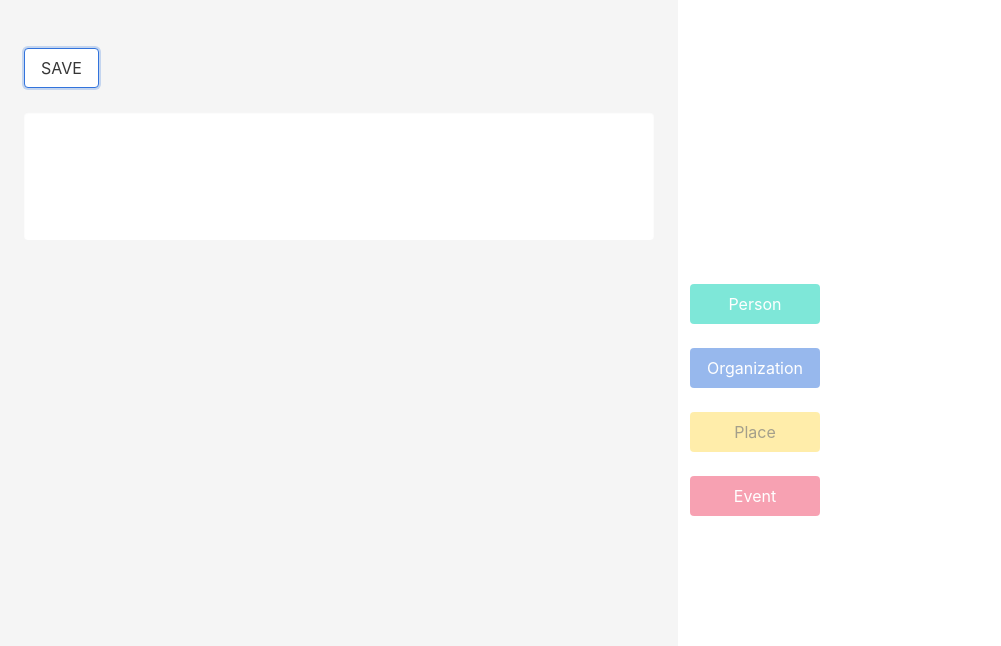
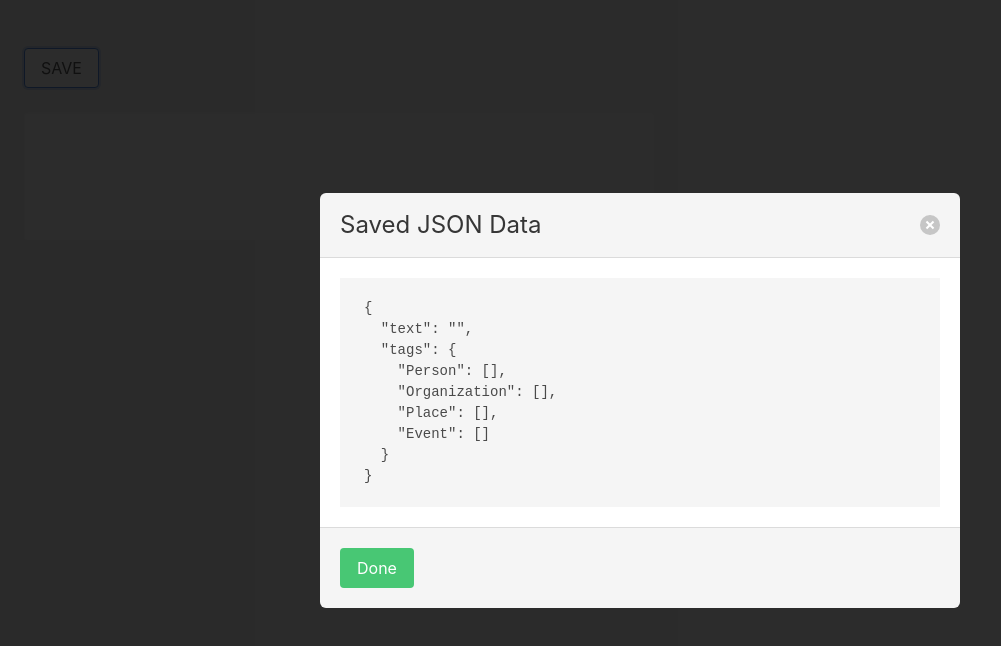
Before and after one commit to sormiston/frontend-challenge, a React (Create React App) app: page / in a window 1280 px wide. Both pictures are taken after a click on the button "SAVE". Shown: the top 646 px of the page, without its empty margins (0-1001 px from the left). Built offline with nearby package versions, Linux system fonts and the light colour scheme.

Commit message:
adds a JSON display modal to replace use of alert() on save

```diff
--- a/src/App.js
+++ b/src/App.js
@@ -1,65 +1,66 @@
-import React, { useReducer, useState, useEffect } from 'react'
-import uuid from 'react-uuid'
-import TagButton from './Subcomponents/TagButton'
-import Layout from './Layout'
-import AnnotationsReader from './Components/AnnotationsReader'
-import TextEditor from './Components/TextEditor'
+import React, { useReducer, useState, useEffect, useCallback } from "react";
+import uuid from "react-uuid";
+import TagButton from "./Subcomponents/TagButton";
+import Layout from "./Layout";
+import AnnotationsReader from "./Components/AnnotationsReader";
+import TextEditor from "./Components/TextEditor";
+import JsonModal from "./Subcomponents/JsonModal";
 
 export const ACTIONS = Object.freeze({
-  MERGE_TEXT: 'merge_text',
-  ADD_TAG: 'add_tag',
-  CACHE: 'cache',
-  CLEAR: 'clear',
-})
+  MERGE_TEXT: "merge_text",
+  ADD_TAG: "add_tag",
+  CACHE: "cache",
+  CLEAR: "clear",
+});
 
 export const TAGS = Object.freeze({
-  PERSON: 'Person',
-  ORG: 'Organization',
-  PLACE: 'Place',
-  EVENT: 'Event',
-})
+  PERSON: "Person",
+  ORG: "Organization",
+  PLACE: "Place",
+  EVENT: "Event",
+});
 
 export function colorByTag(tag) {
   switch (tag) {
     case TAGS.PERSON:
-      return 'primary'
+      return "primary";
     case TAGS.ORG:
-      return 'link'
+      return "link";
     case TAGS.PLACE:
-      return 'warning'
+      return "warning";
     case TAGS.EVENT:
-      return 'danger'
+      return "danger";
     default:
-      return ''
+      return "";
   }
 }
 
 const dataScheme = {
-  text: '',
+  text: "",
   tags: {
     Person: [],
     Organization: [],
     Place: [],
     Event: [],
   },
-}
+};
 
 function reducer(state, action) {
-  let newState = {}
+  let newState = {};
   switch (action.type) {
     case ACTIONS.MERGE_TEXT:
       newState = {
         ...state,
         text: action.payload,
-      }
-      cacheData(newState)
-      return newState
+      };
+      cacheData(newState);
+      return newState;
 
     case ACTIONS.ADD_TAG:
       const newTagArray = [
         ...state.tags[action.payload.tag],
         action.payload.span,
-      ]
+      ];
 
       newState = {
         ...state,
@@ -67,64 +68,72 @@ function reducer(state, action) {
           ...state.tags,
           [action.payload.tag]: newTagArray,
         },
-      }
+      };
 
-      cacheData(newState)
-      return newState
+      cacheData(newState);
+      return newState;
 
     case ACTIONS.CLEAR:
-      return dataScheme
+      return dataScheme;
     default:
-      return
+      return;
   }
 }
 
 function cacheData(data) {
-  localStorage.setItem('data', JSON.stringify(data))
+  localStorage.setItem("data", JSON.stringify(data));
 }
 
 // COMPONENT STARTS HERE !
 
 function App() {
-  const initialState = localStorage.getItem('data')
-    ? JSON.parse(localStorage.getItem('data'))
-    : dataScheme
+  const initialState = localStorage.getItem("data")
+    ? JSON.parse(localStorage.getItem("data"))
+    : dataScheme;
 
-  const [data, dispatch] = useReducer(reducer, initialState)
+  const [data, dispatch] = useReducer(reducer, initialState);
   const [indices, setIndices] = useState({
     start: null,
     end: null,
-  })
-  const [selectionValid, setSelectionValid] = useState(false)
+  });
+  const [selectionValid, setSelectionValid] = useState(false);
   const [highlight, setHighlight] = useState({
     start: null,
     end: null,
     tag: null,
     active: false,
-  })
+  });
+  const [isModalActive, setIsModalActive] = useState(false);
+  const [jsonDisplay, setJsonDisplay] = useState("");
 
   useEffect(() => {
     if (indices.start !== null && indices.start !== indices.end) {
-      setSelectionValid(true)
+      setSelectionValid(true);
     } else {
-      setSelectionValid(false)
+      setSelectionValid(false);
     }
-  }, [indices])
+  }, [indices]);
 
   function handleClear(e) {
-    if (window.confirm('Are you sure you want to clear this text?')) {
-      localStorage.removeItem('data')
-      dispatch({ type: ACTIONS.CLEAR })
+    if (window.confirm("Are you sure you want to clear this text?")) {
+      localStorage.removeItem("data");
+      dispatch({ type: ACTIONS.CLEAR });
     }
   }
 
   function save() {
-    alert(`POST request --  \n ${JSON.stringify(data, null, 2)}`)
-    localStorage.removeItem('data')
-    dispatch({ type: ACTIONS.CLEAR })
+    setJsonDisplay(JSON.stringify(data, null, 2));
+    setIsModalActive(true);
   }
 
+  const closeModal = useCallback(() => {
+    setIsModalActive(false);
+    localStorage.removeItem("data");
+    dispatch({ type: ACTIONS.CLEAR });
+  }, [dispatch]); // dispatch from useReducer has stable identity, so it's safe to include
+
   return (
+    <>
       <Layout>
         {!!data.text ? (
           <TextEditor
@@ -137,17 +146,17 @@ function App() {
           />
         ) : (
           <textarea
-          className='textarea has-fixed-size'
+            className="textarea has-fixed-size"
             onChange={(e) => {
               dispatch({
                 type: ACTIONS.MERGE_TEXT,
                 payload: e.target.value,
-            })
+              });
             }}
           />
         )}
 
-      <button className='button' onClick={save}>
+        <button className="button" onClick={save}>
           SAVE
         </button>
 
@@ -164,7 +173,14 @@ function App() {
 
         <AnnotationsReader data={data} setHighlight={setHighlight} />
       </Layout>
-  )
+
+      <JsonModal
+        isActive={isModalActive}
+        jsonData={jsonDisplay}
+        onClose={closeModal}
+      />
+    </>
+  );
 }
 
-export default App
+export default App;
--- /dev/null
+++ b/src/Subcomponents/JsonModal.jsx
@@ -0,0 +1,48 @@
+import React, { useEffect } from "react";
+
+const JsonModal = ({ isActive, jsonData, onClose }) => {
+  // Add escape key handler
+  useEffect(() => {
+    const handleEscapeKey = (event) => {
+      if (event.key === "Escape" && isActive) {
+        onClose();
+      }
+    };
+
+    // Add event listener when the modal is active
+    if (isActive) {
+      document.addEventListener("keyup", handleEscapeKey);
+    }
+
+    // Cleanup function to remove the event listener
+    return () => {
+      document.removeEventListener("keyup", handleEscapeKey);
+    };
+  }, [isActive, onClose]); // Dependencies array to re-run effect when these values change
+
+  return (
+    <div className={`modal ${isActive ? "is-active" : ""}`}>
+      <div className="modal-background" onClick={onClose}></div>
+      <div className="modal-card">
+        <header className="modal-card-head">
+          <p className="modal-card-title">Saved JSON Data</p>
+          <button
+            className="delete"
+            aria-label="close"
+            onClick={onClose}
+          ></button>
+        </header>
+        <section className="modal-card-body">
+          <pre style={{ whiteSpace: "pre-wrap" }}>{jsonData}</pre>
+        </section>
+        <footer className="modal-card-foot">
+          <button className="button is-success" onClick={onClose}>
+            Done
+          </button>
+        </footer>
+      </div>
+    </div>
+  );
+};
+
+export default JsonModal;
```
Lines whose indentation alone changed are shown as unchanged.
